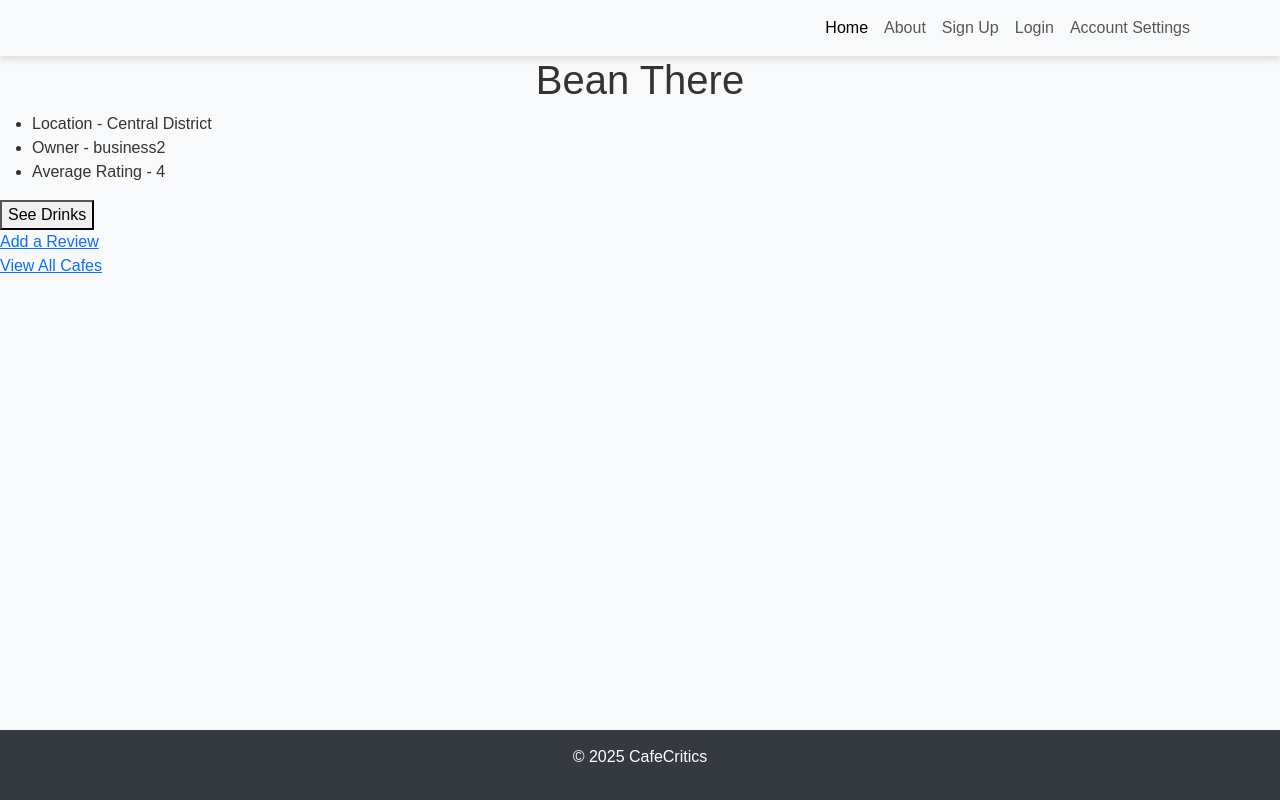
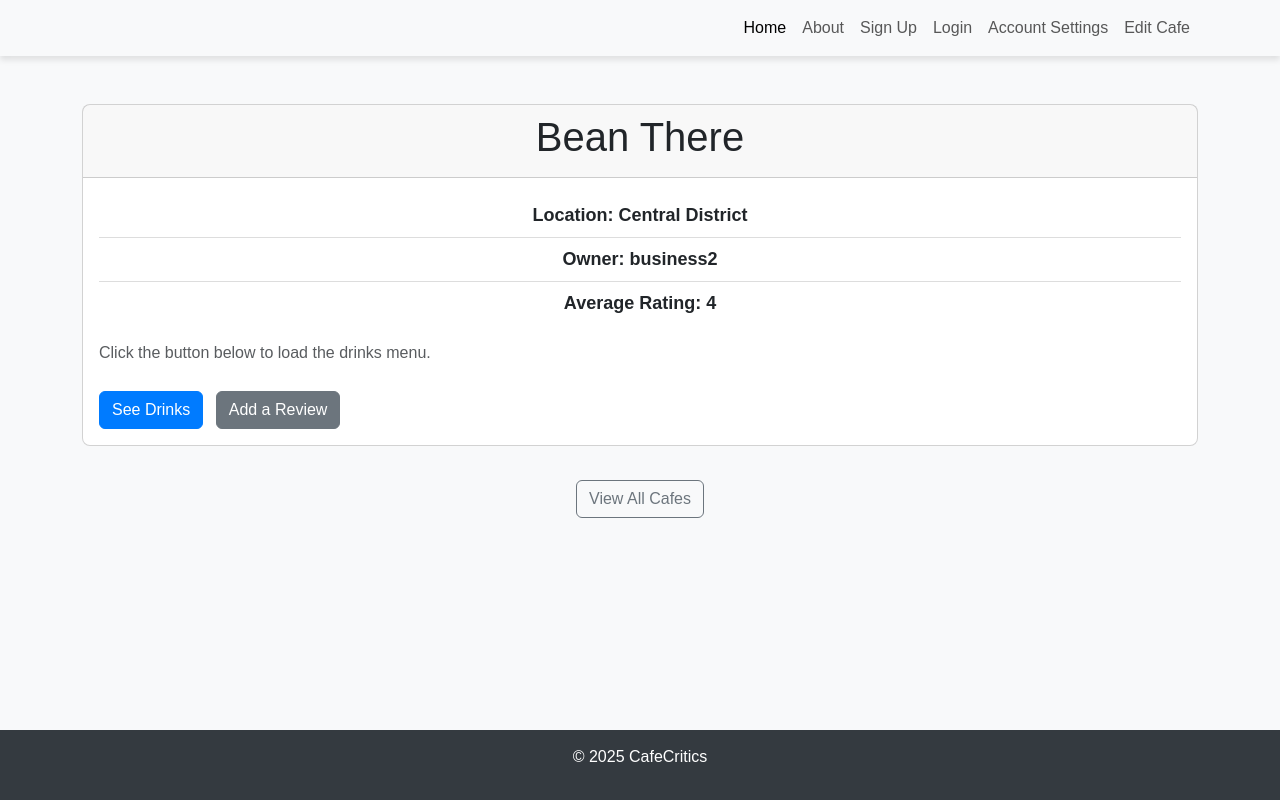
Before and after one commit to Martin-Gubala/WAD2-8C, a Django app: a page that uses WAD2-8C/templates/cafe.html in a window 1280 px wide. Run offline with Django 3.2, Linux system fonts and the light colour scheme; data comes from the database, SQL or seed files in the repository.

Commit message:
Added css for cafe(The go back to description needs a fix)

```diff
--- a/WAD2-8C/WAD2_Project/cafeCritics/static/css/style.css
+++ b/WAD2-8C/WAD2_Project/cafeCritics/static/css/style.css
@@ -125,3 +125,12 @@
     object-fit: cover;
     height: 200px;
 }
+
+.card-img-top {
+    object-fit: cover;
+    height: 200px;
+}
+
+.card-header {
+    font-weight: bold;
+}
--- a/WAD2-8C/templates/cafe.html
+++ b/WAD2-8C/templates/cafe.html
@@ -1,8 +1,32 @@
 {% extends 'registration/base_generic.html' %}
+{% block title %}{{ cafe.name }} - Cafe Critics{% endblock %}
+{% block content %}
+<div class="container my-5">
+    <div class="card mb-4">
+        <div class="card-header">
+            <h1 class="card-title">{{ cafe.name }}</h1>
+        </div>
+        <div class="card-body">
+            <ul class="list-group list-group-flush mb-3">
+                <li class="list-group-item"><strong>Location:</strong> {{ cafe.location }}</li>
+                <li class="list-group-item"><strong>Owner:</strong> {{ cafe.owner }}</li>
+                <li class="list-group-item"><strong>Average Rating:</strong> {{ cafe.average_rating }}</li>
+            </ul>
+            <div id="menu" class="mb-3">
+                <p class="text-muted">Click the button below to load the drinks menu.</p>
+            </div>
+            <button type="button" class="btn btn-primary me-2" onclick="loadDoc(drinksurl, myFn1)">See Drinks</button>
+            <a href="{% url 'cafeCritics:review' cafe.slug %}" class="btn btn-secondary">Add a Review</a>
+        </div>
+    </div>
 
-{% block content %}
+    <div class="text-center">
+        <a href="{% url 'cafeCritics:cafes' %}" class="btn btn-outline-secondary">View All Cafes</a>
+    </div>
+</div>
+{% endblock %}
 
-    <head>
+{% block extra_js %}
 <script type="text/javascript">
     var drinksurl = "{% url 'cafeCritics:show_drinks' cafe.slug %}";
     var cafeurl = "{% url 'cafeCritics:show_cafeAJAX' cafe.slug %}";
@@ -10,39 +34,14 @@
         var xhttp = new XMLHttpRequest();
         xhttp.onreadystatechange = function() {
             if (this.readyState == 4 && this.status == 200) {
-                        cFunction(this)
-                        document.getElementById("menu").innerHTML = this.responseText;
+                cFunction(this);
             }
         };
-                // xhttp.open("GET", "{% url 'cafeCritics:show_drinks' cafe.slug %}", true);
         xhttp.open("GET", url, true);
         xhttp.send();
     }
-
     function myFn1(xhttp) {
         document.getElementById("menu").innerHTML = xhttp.responseText;
     }
-
-            function myFn2(xhttp) {
-                document.getElementById("cafe").innerHTML = xhttp.responseText; }
 </script>
-    </head>
-
-    <body>
-        <div id="menu">
-            <h1>{{ cafe.name }}</h1>
-            <div>
-                    <ul>
-                    <li>Location - {{ cafe.location }}</li>
-                    <li>Owner - {{ cafe.owner }}</li>
-                    <li>Average Rating - {{ cafe.average_rating }}</li>
-                </ul>
-            </div>
-            <button type="button"  onclick="loadDoc(drinksurl, myFn1)">See Drinks</button>
-        </div>
-        <div>
-            <a href="{% url 'cafeCritics:review' cafe.slug %}">Add a Review</a>
-        </div>
-        <a href="{% url 'cafeCritics:cafes' %}">View All Cafes</a>
-    </body>
 {% endblock %}
--- a/WAD2-8C/templates/registration/base_generic.html
+++ b/WAD2-8C/templates/registration/base_generic.html
@@ -37,7 +37,7 @@
                             <a class="nav-link" href="{% url 'cafeCritics:login' %}">Login</a>
                         {% endif %}
                         <a class="nav-link" href="{% url 'cafeCritics:account_settings' %}">Account Settings</a>
-                        {% if cafe and cafe.owner == user %}
+                        {% if cafe %}
                         <a class="nav-link" href="{% url 'cafeCritics:edit_cafe' cafe.slug %}">Edit Cafe</a>
                         {% endif %}
                     </div>
@@ -55,5 +55,7 @@
         <p>© 2025 CafeCritics</p>
     </footer>
     <script src="https://cdn.jsdelivr.net/npm/bootstrap@5.3.0/dist/js/bootstrap.bundle.min.js"></script>
+    {% block extra_js %}
+    {% endblock %}
 </body>
 </html>
```
Lines whose indentation alone changed are shown as unchanged.
